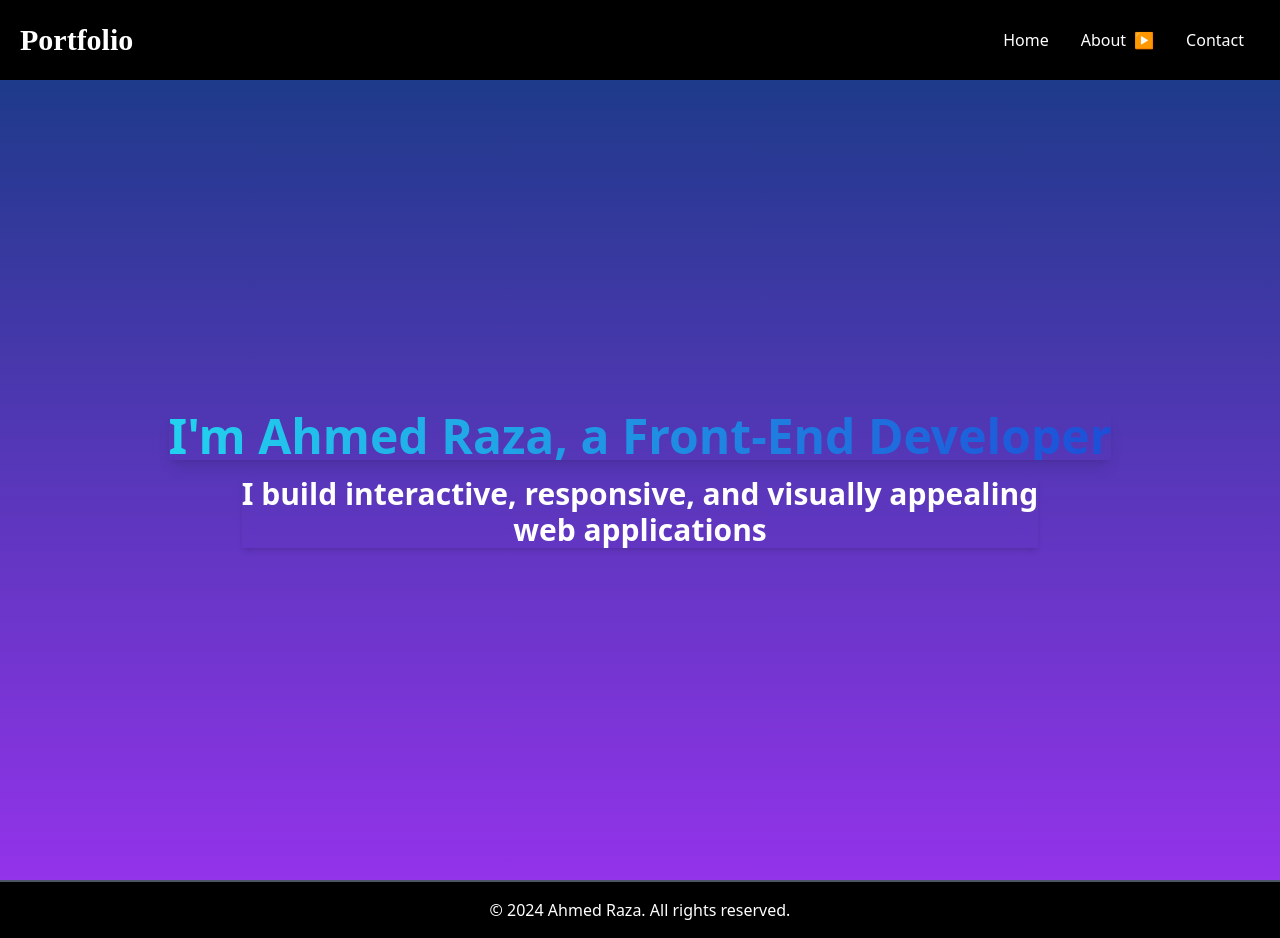
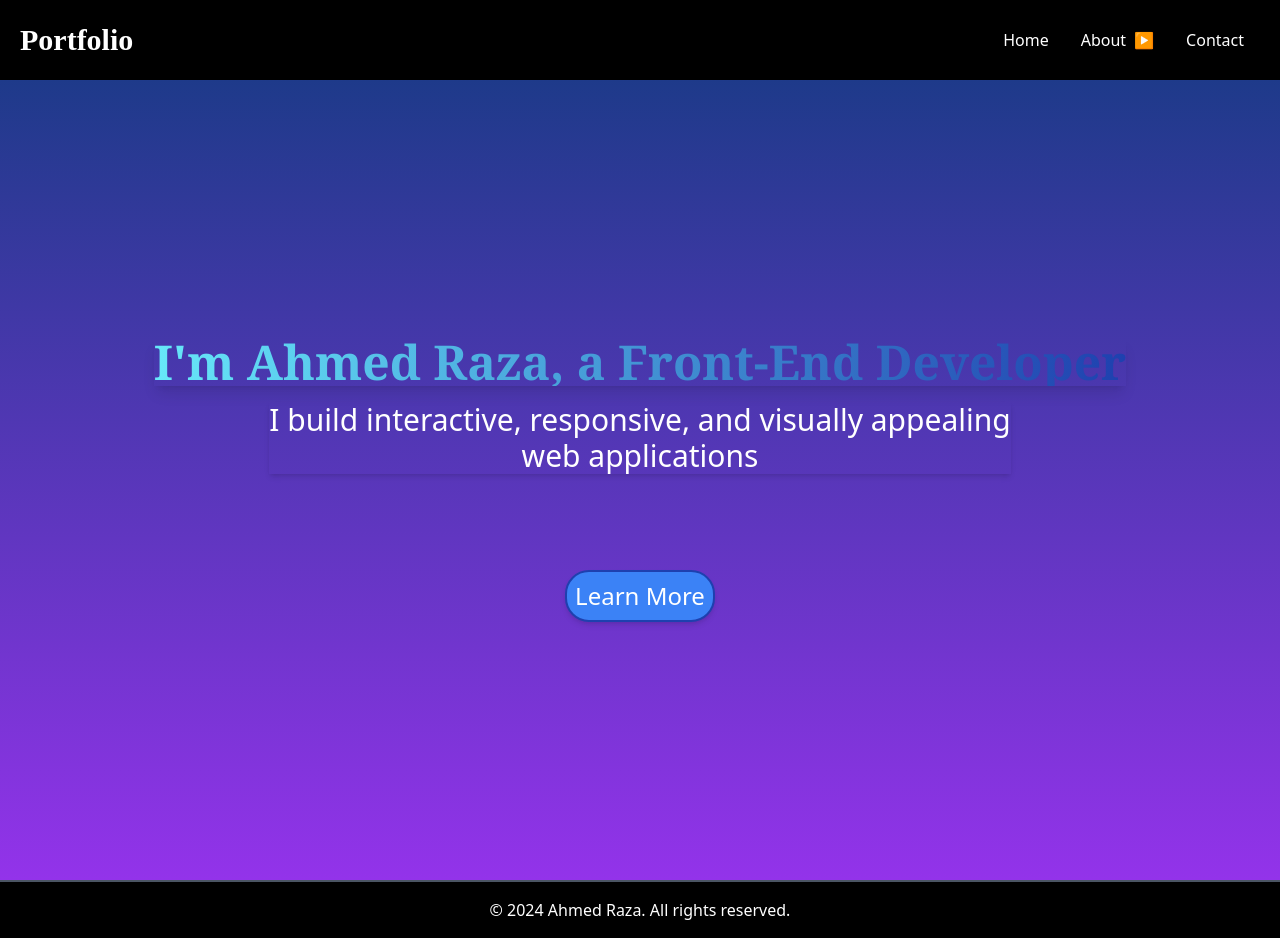
Before and after one commit to Ahmed-Raza0/ThursdayClass-Assignments, a Next.js app in the folder assignment-4/: page / in a window 1280 px wide. Built offline with nearby package versions, Linux system fonts and the light colour scheme.

Commit message:
assignment-4

```diff
--- a/assignment-4/src/app/componenets/Hero.tsx
+++ b/assignment-4/src/app/componenets/Hero.tsx
@@ -1,28 +1,42 @@
-'use client';
+"use client";
 import { motion } from "framer-motion";
+import Link from "next/link";
 
 const Hero = () => {
   return (
     <div className="flex items-center flex-col justify-center bg-gradient-to-b from-blue-900 to-purple-600 h-screen">
 
+      {/* Main Heading with custom font */}
       <motion.h1
         initial={{ opacity: 0, scale: 0.8 }}
         animate={{ opacity: 1, scale: 1 }}
         transition={{ duration: 1.5 }}
-        className="bg-gradient-to-r from-cyan-400 to-blue-700 bg-clip-text text-transparent text-5xl font-bold shadow-lg"
+        className="bg-gradient-to-r from-cyan-300 text-center to-blue-800 bg-clip-text text-transparent text-3xl md:text-4xl lg:text-5xl font-serif font-bold shadow-lg"
       >
         I&apos;m Ahmed Raza, a Front-End Developer
       </motion.h1>
 
-
+      {/* Subheading with lighter font weight */}
       <motion.h2
         initial={{ opacity: 0, y: 50 }}
         animate={{ opacity: 1, y: 0 }}
         transition={{ duration: 1, delay: 0.5 }}
-        className="text-center text-3xl font-bold mt-4 text-white shadow-md"
+        className="text-center text-xl md:text-2xl lg:text-3xl font-light mt-4 text-white shadow-md"
       >
         I build interactive, responsive, and visually appealing <br /> web applications
       </motion.h2>
+
+      {/* Animated Button */}
+      <div className="flex space-x-4 mt-20">
+        <motion.button
+          initial={{ opacity: 0, y: 50 }}
+          animate={{ opacity: 1, y: 0 }}
+          transition={{ duration: 1, delay: 0.5 }}
+          className="text-center text-xl  lg:text-2xl font-medium mt-4 border-2 hover:scale-105 hover:shadow-2xl hover:shadow-black border-blue-800 rounded-3xl p-2 bg-blue-500 text-white shadow-md"
+        >
+          <Link href="/">Learn More</Link>
+        </motion.button>
+      </div>
     </div>
   );
 };
```
